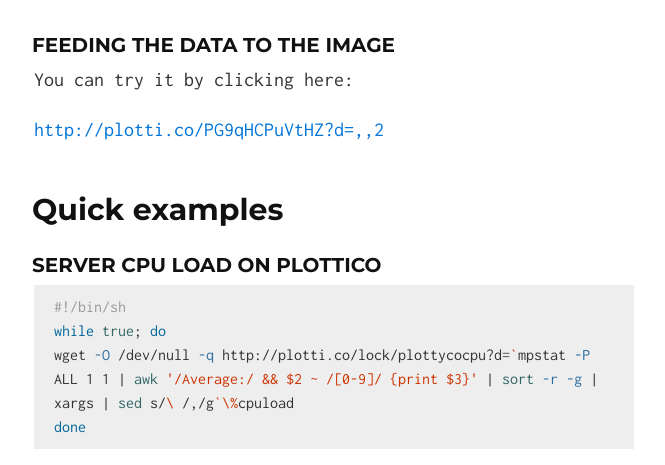
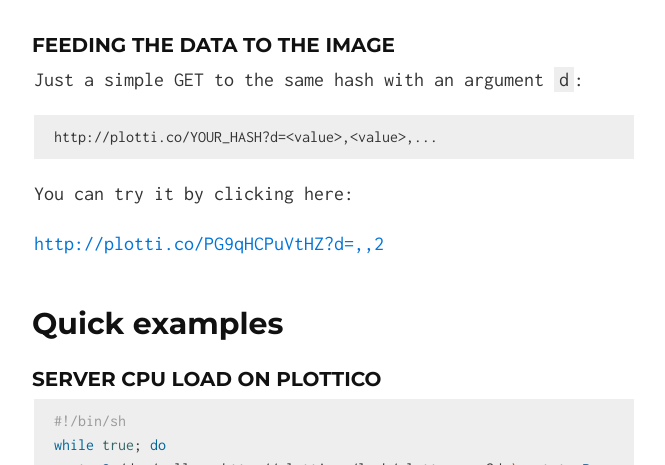
Before and after one commit to grandrew/plotti.co, a Jekyll site: the page built from plotti.co/index.md, in a window 1280 px wide and 900 px high, scrolled down 1115 px, cut to the strip 191-656 px from the top of the window. Shown: the whole strip, without its empty margins (306-971 px from the left). Built offline with Jekyll 4.4.1, drawn with Linux system fonts in a browser that asks for light colours.

Commit message:
more clear feeding doc

```diff
--- a/plotti.co/index.md
+++ b/plotti.co/index.md
@@ -31,6 +31,12 @@
 
 
 ### Feeding the data to the image
+
+Just a simple GET to the same hash with an argument `d`:
+
+~~~
+http://plotti.co/YOUR_HASH?d=<value>,<value>,...
+~~~
 
 You can try it by clicking here:
 
```
